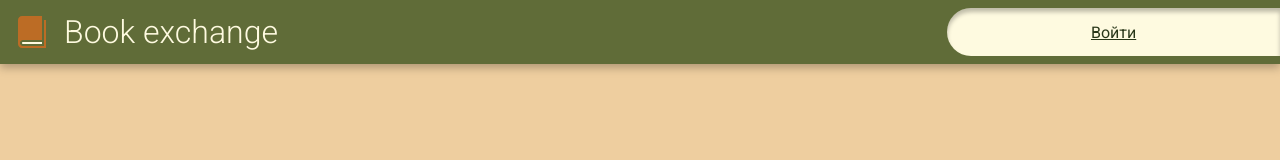
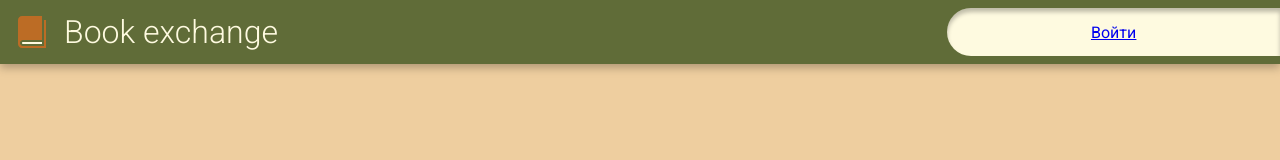
Before and after one commit to jorjif/LI.BooksService.Frontend, a React (Create React App) app: page / in a window 1280 px wide. Shown: the top 160 px of the page. Built offline with nearby package versions, Linux system fonts and the light colour scheme; what @material-ui/styled-engine would draw is missing.

Commit message:
Routing complete

```diff
--- a/src/components/appRouter/appRouter.tsx
+++ b/src/components/appRouter/appRouter.tsx
@@ -1,6 +1,6 @@
 import React from "react";
 import { Switch, Route, Redirect } from "react-router-dom";
-import { publicRoutes } from "../../routes";
+import { publicRoutes, routeNames } from "../../routes";
 import PageFrame from "../pageFrame/pageFrame";
 
 const AppRouter: React.FC = () => {
@@ -17,6 +17,7 @@ const AppRouter: React.FC = () => {
             {route.component}
           </Route>
         ))}
+        <Redirect to={routeNames.START} />
       </Switch>
     </PageFrame>
   );
--- a/src/components/mainPage/mainPage.tsx
+++ b/src/components/mainPage/mainPage.tsx
@@ -3,6 +3,8 @@ import { Box } from "@material-ui/system";
 import React from "react";
 import "./mainPage.scss";
 import { ReactComponent as Kid } from "./kid.svg";
+import { routeNames } from "../../routes";
+import { Link } from "react-router-dom";
 
 const MainPage: React.FC = () => {
   return (
@@ -30,9 +32,11 @@ const MainPage: React.FC = () => {
           своих друзей поучаствовать!
         </p>
         <div>
-          <Button variant="contained" className="page_mainPage_button">
-            Зарегистрироваться
-          </Button>
+          <Link to={routeNames.REGISTER}>
+            <Button variant="contained" className="page_mainPage_button">
+              Зарегистрироваться
+            </Button>
+          </Link>
         </div>
       </Box>
     </Paper>
--- a/src/components/navigation/header/userPill/pill.tsx
+++ b/src/components/navigation/header/userPill/pill.tsx
@@ -2,6 +2,8 @@ import React from "react";
 import "./pill.scss";
 import { ReactComponent as Exit } from "./exit-logo.svg";
 import defaultImg from "./user-icon.png";
+import { Link } from "react-router-dom";
+import { routeNames } from "../../../../routes";
 
 interface props {
   startPage?: boolean;
@@ -15,7 +17,9 @@ const UserPill: React.FC<props> = ({ startPage, image }) => {
       <div className="page_frame_header_pill_content">
         {startPage ? (
           <div className="page_frame_header_pill_content_login">
-            <div>Войти</div>
+            <Link to={routeNames.LOGIN}>
+              <div>Войти</div>
+            </Link>
           </div>
         ) : (
           <div className="page_frame_header_pill_content_profile">
--- a/src/index.tsx
+++ b/src/index.tsx
@@ -4,11 +4,14 @@ import "./index.scss";
 import App from "./App";
 import reportWebVitals from "./reportWebVitals";
 import { BrowserRouter as Router } from "react-router-dom";
+import { StyledEngineProvider } from "@material-ui/styled-engine";
 
 ReactDOM.render(
   <React.StrictMode>
     <Router>
-      <App />
+      <StyledEngineProvider injectFirst>
+        <App />
+      </StyledEngineProvider>
     </Router>
   </React.StrictMode>,
   document.getElementById("root")
```
